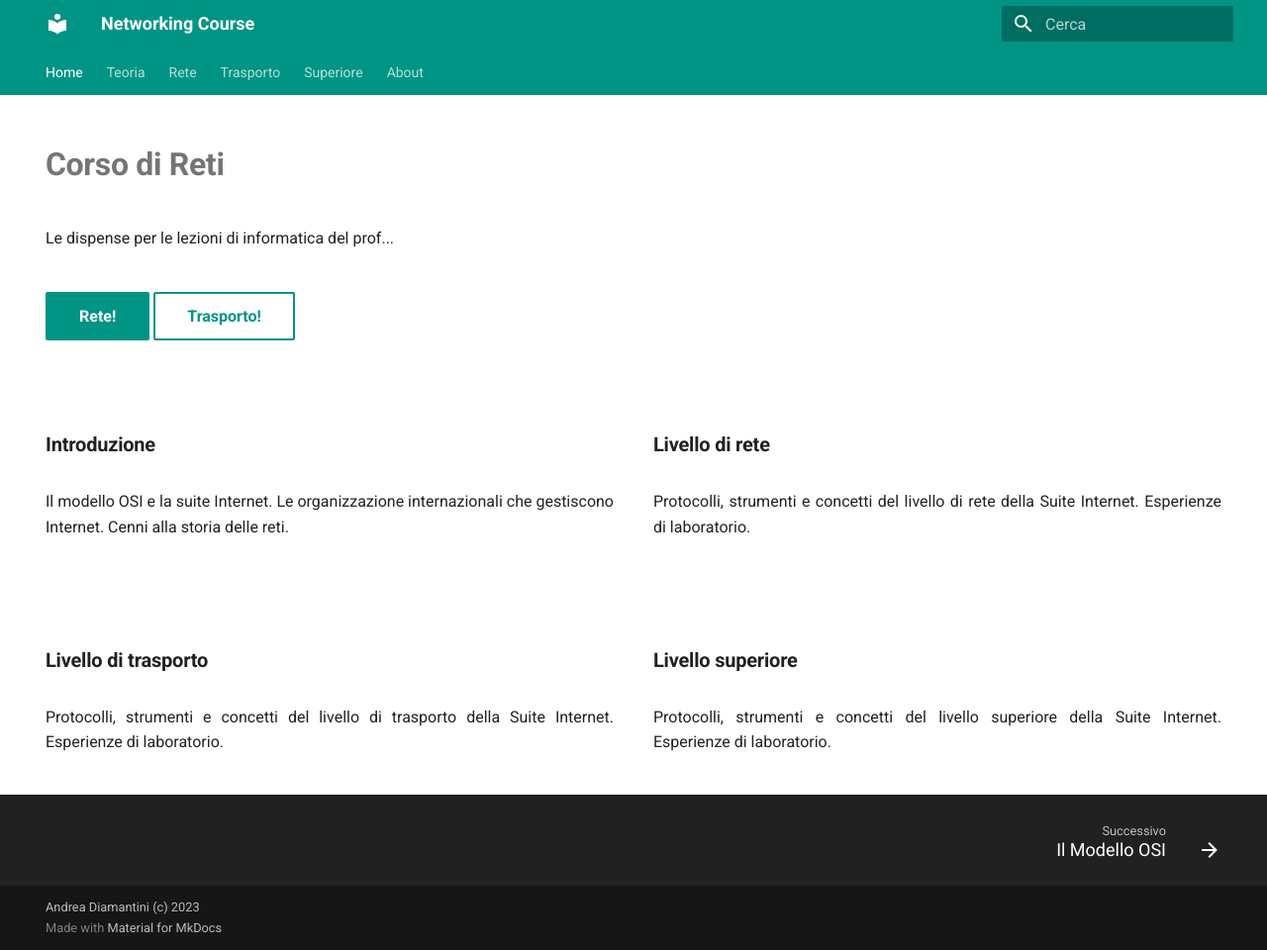
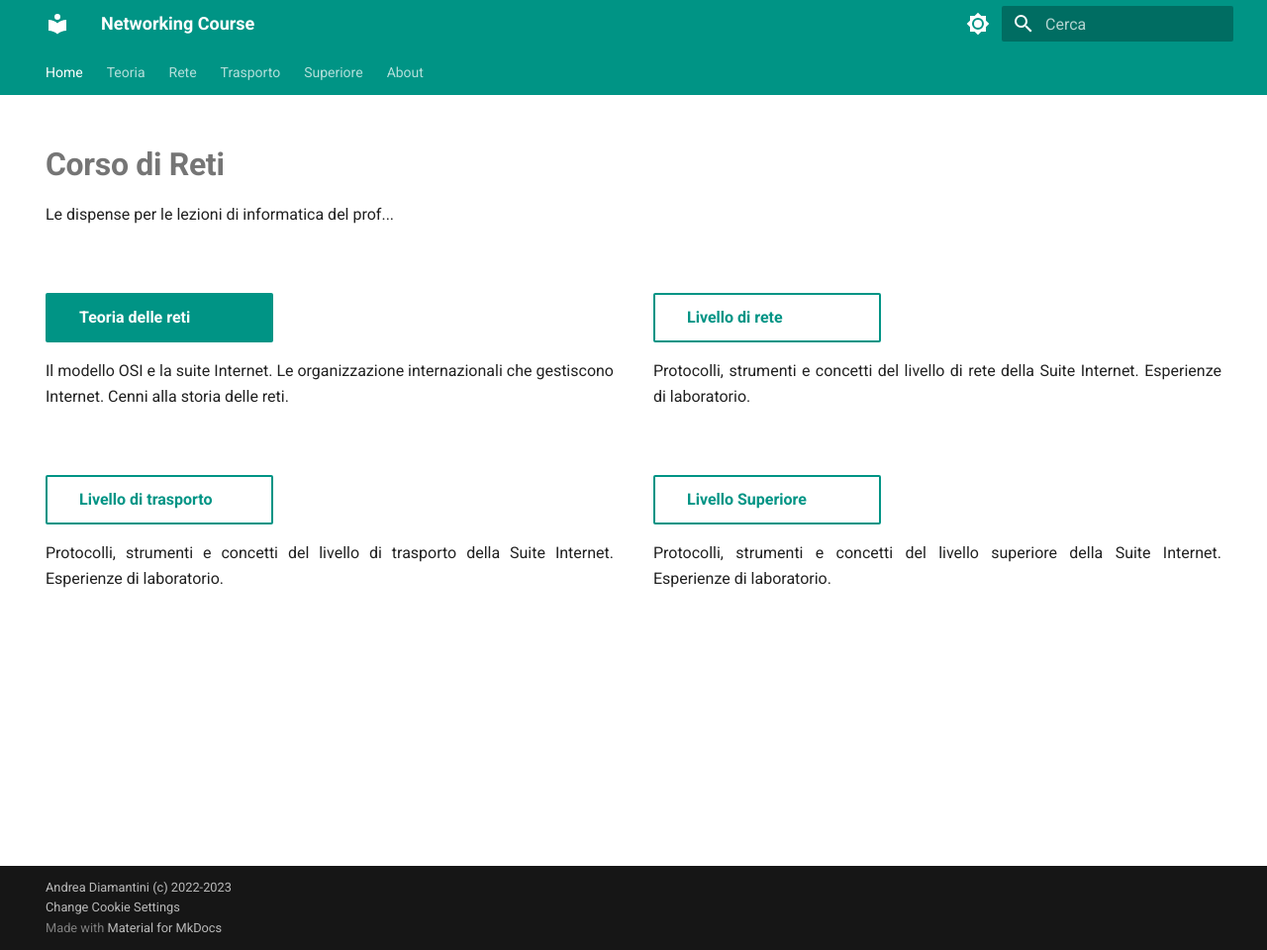
Before and after one commit to adjamhub/nethandouts, an MkDocs documentation site: the page built from docs/index.md, in a window 1280 px wide and 960 px high. Shown: the whole window at 99% size. Built offline with MkDocs 1.6.1 and Material for MkDocs 9.7.7, drawn with Linux system fonts in a browser that asks for light colours.

Commit message:
Aggiornamento file principali

```diff
--- a/docs/index.md
+++ b/docs/index.md
@@ -15,13 +16,11 @@
 <!-- xxxxxxxxxxxxxxxxxxxxxxxxxxxxxxxxxxxxxxxxxxxxxxxxxxxxxxxxxxxxxxxxxxxxxxxxxxxxxxx -->
 <section class="">
 
-<div>
-<h1 style="font-weight:bold">Corso di Reti</h1>
+<h1 style="font-weight:bold;margin:0px">Corso di Reti</h1>
 <p>Le dispense per le lezioni di informatica del prof...</p>
+
 <br>
-<a href="/rete/00_intro" class="md-button md-button--primary">Rete!</a>
-<a href="/trasporto/00_intro" class="md-button">Trasporto!</a>
-</div>
+<br>
 
 </section>
 
@@ -31,23 +30,31 @@
 <div class="w3-row">
 
 <div class="w3-half" style="padding:0 20px 0 0">
-<h3>Introduzione</h3>
+<a href="teoria/01_OSI/" class="md-button md-button--primary" style="width:230px">Teoria delle reti</a>
 <p>Il modello OSI e la suite Internet. Le organizzazione internazionali che gestiscono Internet. Cenni alla storia delle reti.</p>
+<br>
+<br>
 </div>
 
 <div class="w3-half" style="padding:0 0 0 20px">
-<h3>Livello di rete</h3>
+<a href="rete/00_intro/" class="md-button" style="width:230px">Livello di rete</a>
 <p>Protocolli, strumenti e concetti del livello di rete della Suite Internet. Esperienze di laboratorio.</p>
+<br>
+<br>
 </div>
 
 <div class="w3-half" style="padding:0 20px 0 0">
-<h3>Livello di trasporto</h3>
+<a href="trasporto/00_intro/" class="md-button" style="width:230px">Livello di trasporto</a>
 <p>Protocolli, strumenti e concetti del livello di trasporto della Suite Internet. Esperienze di laboratorio.</p>
+<br>
+<br>
 </div>
 
 <div class="w3-half" style="padding:0 0 0 20px">
-<h3>Livello superiore</h3>
+<a href="superiore/00_intro/" class="md-button" style="width:230px">Livello Superiore</a>
 <p>Protocolli, strumenti e concetti del livello superiore della Suite Internet. Esperienze di laboratorio.</p>
+<br>
+<br>
 </div>
 
 </div>
--- a/docs/stylesheets/extra.css
+++ b/docs/stylesheets/extra.css
@@ -8,20 +8,26 @@
 }
 
 /* title margin and color */
-h2,h3,h4 {
+h3,h4 {
   margin-top: 90px !important;
   margin-bottom: 30px !important;
 }
 
 h2 {
   background-color: rgba(68,138,255,.1) !important;
+  margin-top: 90px !important;
+  margin-bottom: 50px !important;
 }
 
 blockquote {
   background-color: rgba(160,200,240,.1) !important;
-  margin-top: 50px !important;
-  margin-bottom: 50px !important;
+  margin: 50px 0 !important;
   padding: 10px;
+}
+
+/* code blocks */
+.highlight {
+  margin: 3em 0 !important;
 }
 
 
--- a/mkdocs.yml
+++ b/mkdocs.yml
@@ -1,17 +1,30 @@
 site_name: Networking Course
 site_author: Andrea Diamantini
-copyright: Andrea Diamantini (c) 2023
+
+copyright: >
+    Andrea Diamantini (c) 2022-2023<br>
+    <a href="#__consent">Change Cookie Settings</a>
 
 # -----------------------------------------------------------------------------------------------
 
 theme:
   name: material
   palette:
+  # Palette toggle for light mode
+  - scheme: default
     primary: teal
     accent: green
-  font:
-    text: Roboto
-    code: Roboto Mono
+    toggle:
+      icon: material/brightness-7
+      name: Switch to dark mode
+  # Palette toggle for dark mode
+  - scheme: slate
+    primary: teal
+    accent: green
+    toggle:
+      icon: material/brightness-4
+      name: Switch to light mode
+    font: False
   language: it
   features:
     - navigation.footer
@@ -23,6 +36,19 @@
   plugins:
     - search:
         lang: it
+
+extra:
+  consent:
+    title: Consenso all'uso dei Cookie(s)
+    description: >
+      Questo sito memorizza alcuni cookies solo per riconoscere un visitatore
+      che non è alla sua prima visita e alcune preferenze, come il tema di visualizzazione
+      della pagina selezionato.<br>
+      Se non acconsenti, questa finestra riapparirà ogni volta che riapri il sito.<br>
+      Se vuoi cambiare le tue scelte, in fondo alla pagina trovi un link per modificarle ;)
+    actions:
+     - accept
+     - reject
 
 extra_css:
 - stylesheets/extra.css
```
Also changed, not shown: other parts of docs/index.md (+1 -0 lines).
